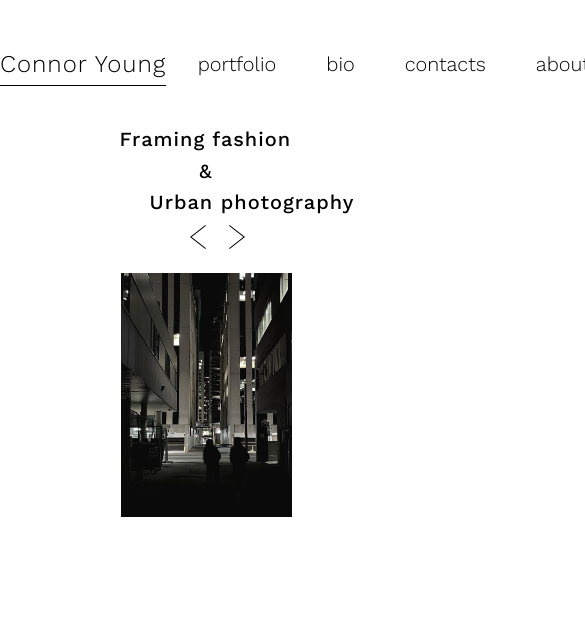
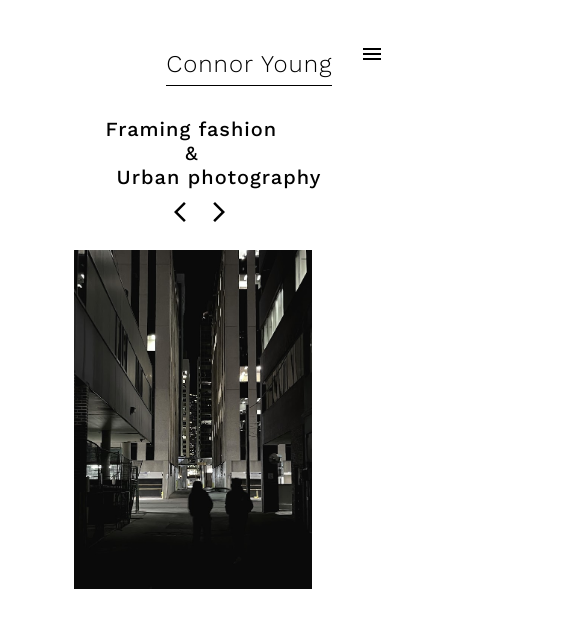
Before and after one commit to youngconnorr/photo-gallery, a React (Create React App) app: page / in a window 390 px wide. Shown: the top 628 px of the page, 585 px wide, since content can reach past the window. Built offline with nearby package versions, Linux system fonts and the light colour scheme; the HTML template or start-up script is replaced by a standard one.

Commit message:
Made a responsive navbar

```diff
--- a/package.json
+++ b/package.json
@@ -4,6 +4,10 @@
   "version": "0.1.0",
   "private": true,
   "dependencies": {
+    "@emotion/react": "^11.11.1",
+    "@emotion/styled": "^11.11.0",
+    "@mui/icons-material": "^5.11.16",
+    "@mui/material": "^5.13.4",
     "@testing-library/jest-dom": "^5.16.5",
     "@testing-library/react": "^13.4.0",
     "@testing-library/user-event": "^13.5.0",
--- a/src/components/Home.jsx
+++ b/src/components/Home.jsx
@@ -7,7 +7,8 @@ import Photo4 from "../assets/42108.jpeg"
 import Photo5 from "../assets/RandCbowness.jpg"
 import Photo6 from "../assets/IMG_5810.jpg"
 import Photo7 from "../assets/42144.jpeg"
-
+import ArrowBackIosNewIcon from '@mui/icons-material/ArrowBackIosNew';
+import ArrowForwardIosIcon from '@mui/icons-material/ArrowForwardIos';
 const Home = () => {
     const images = [
         Photo1,
@@ -45,11 +46,11 @@ const Home = () => {
                 <h2 className='article home home-v4'> Urban photography </h2>
 
                 <button onClick={goToPrevImage} className='photo-buttons photo-scroll-button-v1'>
-                    <svg width="24" height="24" xmlns="http://www.w3.org/2000/svg" fill-rule="evenodd" clip-rule="evenodd"><path d="M20 .755l-14.374 11.245 14.374 11.219-.619.781-15.381-12 15.391-12 .609.755z" /></svg>
+                    <ArrowBackIosNewIcon />
                 </button>
 
                 <button onClick={goToNextImage} className='photo-buttons photo-scroll-button-v2'>
-                    <svg width="24" height="24" xmlns="http://www.w3.org/2000/svg" fill-rule="evenodd" clip-rule="evenodd"><path d="M4 .755l14.374 11.245-14.374 11.219.619.781 15.381-12-15.391-12-.609.755z" /></svg>
+                    <ArrowForwardIosIcon />
                 </button>
 
             </p>
--- a/src/components/Navbar.jsx
+++ b/src/components/Navbar.jsx
@@ -1,20 +1,35 @@
-import React from 'react'
+import React, { useState } from 'react'
 import { Link } from 'react-router-dom'
-import { useState } from 'react'
+import MenuIcon from '@mui/icons-material/Menu';
+
 export default function Navbar() {
 
-    const [isOpen, setIsOpen] = useState(false)
+    const [openLinks, setOpenLinks] = useState(false)
 
     const toggleNavbar = () => {
-        setIsOpen(!isOpen)
+        setOpenLinks(!openLinks)
     }
 
     return (
         <header>
             <nav className='navbar'>
-                <h1 className='initials noLink'> <Link to='/'>Connor Young</Link>
-                </h1>
+                <div>
+                    <div className='hidden-links' id={openLinks ? 'open' : 'close'}>
+                        <ul className='folder-list'>
+                            <button><Link to='/portfolio' className='link '>portfolio</Link></button>
 
+
+                            <button > <Link to='/biography' className='link '>bio</Link></button>
+
+
+                            <button> <Link to='/contact' className='link'>contacts</Link></button>
+
+                            <button> <Link to='/about' className='link'>about</Link></button>
+                        </ul>
+                    </div>
+                    <h1 className='initials noLink' id={openLinks ? 'open' : 'closed'}> <Link to='/'>Connor Young</Link>
+                    </h1>
+                </div>
                 <div className='topBar'>
                     <ul className='list'>
                         <button><Link to='/portfolio' className='link'>portfolio</Link></button>
@@ -27,9 +42,12 @@ export default function Navbar() {
 
                         <button> <Link to='/about' className='link'>about</Link></button>
                     </ul>
-                    <button className='navbar-toggle' onClick={toggleNavbar}></button>
+
                 </div>
+                <button className='drawer-button' onClick={toggleNavbar}>
+                    <MenuIcon />
+                </button>
             </nav>
-        </header>
+        </header >
     )
 }
--- a/src/index.css
+++ b/src/index.css
@@ -7,6 +7,10 @@ body {
 button {
   border: none;
   background: none;
+}
+
+.drawer-button {
+  display: none;
 }
 
 .navbar {
@@ -32,7 +36,8 @@ button {
   transform: scale(1.05);
 }
 
-.list {
+.list,
+.folder-list {
   font-weight: 300;
   display: flex;
   letter-spacing: 1px;
@@ -54,7 +59,8 @@ button {
   color: inherit;
 }
 
-.list>button {
+.list>button,
+.folder-list>button {
   margin: 0px 30px 0px 0px;
   border: none;
   background: none;
@@ -67,7 +73,8 @@ button {
 
 }
 
-.list>button:hover {
+.list>button:hover,
+.folder-list>button:hover {
   font-weight: 400;
   transform: scale(1.1);
 }
@@ -119,6 +126,7 @@ button {
   background: none;
   transition: transform 0.5s ease;
   z-index: -1;
+  font-size: large;
 }
 
 .photo-scroll-button-v1:hover {
@@ -132,11 +140,11 @@ button {
 }
 
 .photo-scroll-button-v1 {
-  margin: 15% 0 0 65%;
+  margin: 9% 0 0 65%;
 }
 
 .photo-scroll-button-v2 {
-  margin: 1.45% 0 0 1%;
+  margin: 1.45% 0 0 2%;
 }
 
 .img-fade {
@@ -154,23 +162,6 @@ button {
 .home-v1 {
   margin: 10% auto 0 60%;
 }
-
-/* .home {
-  width: 26%
-}
-
-.home:after {
-  content: '';
-  width: 0px;
-  height: 2px;
-  display: block;
-  background: black;
-  transition: 300ms;
-}
-
-.home:hover:after {
-  width: 100%;
-} */
 
 .home-v2 {
   margin: 3% auto 0 60%;
@@ -305,7 +296,69 @@ button {
   font-weight: 500;
 }
 
-@media (max-width: 576px) {}
+.hidden-links {
+  display: none;
+}
+
+
+
+@media (max-width: 576px) {
+  .list {
+    display: none;
+  }
+
+  .folder-list {
+    padding: 0;
+    margin: 9% 0 6% 7.5%;
+  }
+
+  .initials {
+    margin-left: 100%;
+  }
+
+  .initials:hover {
+    letter-spacing: 2px;
+    font-weight: 300;
+
+  }
+
+
+
+  #open.initials {
+    display: none;
+  }
+
+  #open.hidden-links {
+    display: inline;
+  }
+
+  .drawer-button {
+    display: flex;
+    margin-top: 10.5%;
+    cursor: pointer;
+  }
+
+  .home-img {
+    width: 61% !important;
+    margin-left: -12%;
+  }
+
+  .home-v2 {
+    margin: -6% auto 0 51% !important;
+  }
+
+  .home-v3 {
+    margin: 0 auto 0 73% !important;
+  }
+
+  .home-v4 {
+    margin: 0 auto 0 46% !important;
+  }
+
+  .photo-scroll-button-v1 {
+    margin: 4% 0 0 64% !important;
+  }
+}
 
 @media (max-width: 768px) {
   .navbar {
```
Also changed, not shown: 1 other file (tests, documents, lock files or other folders).
